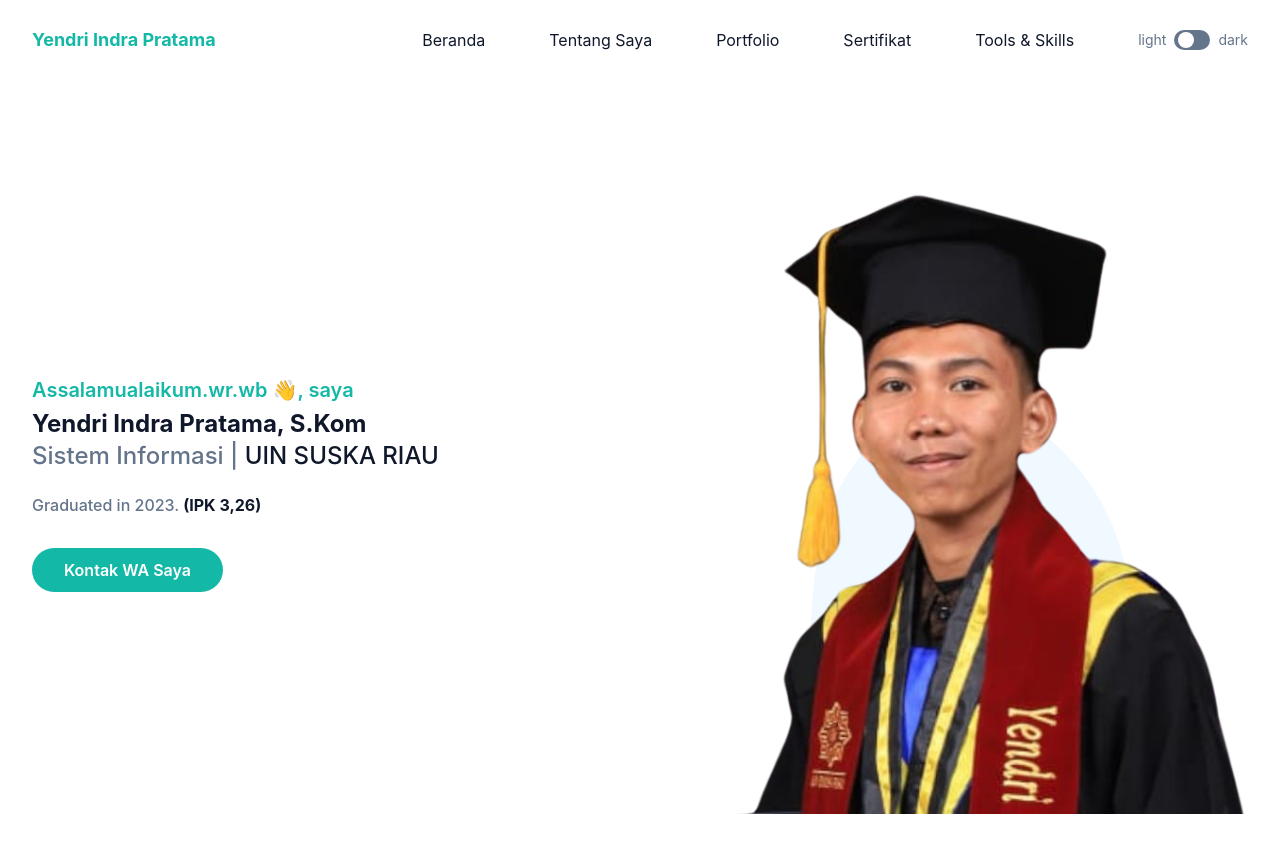
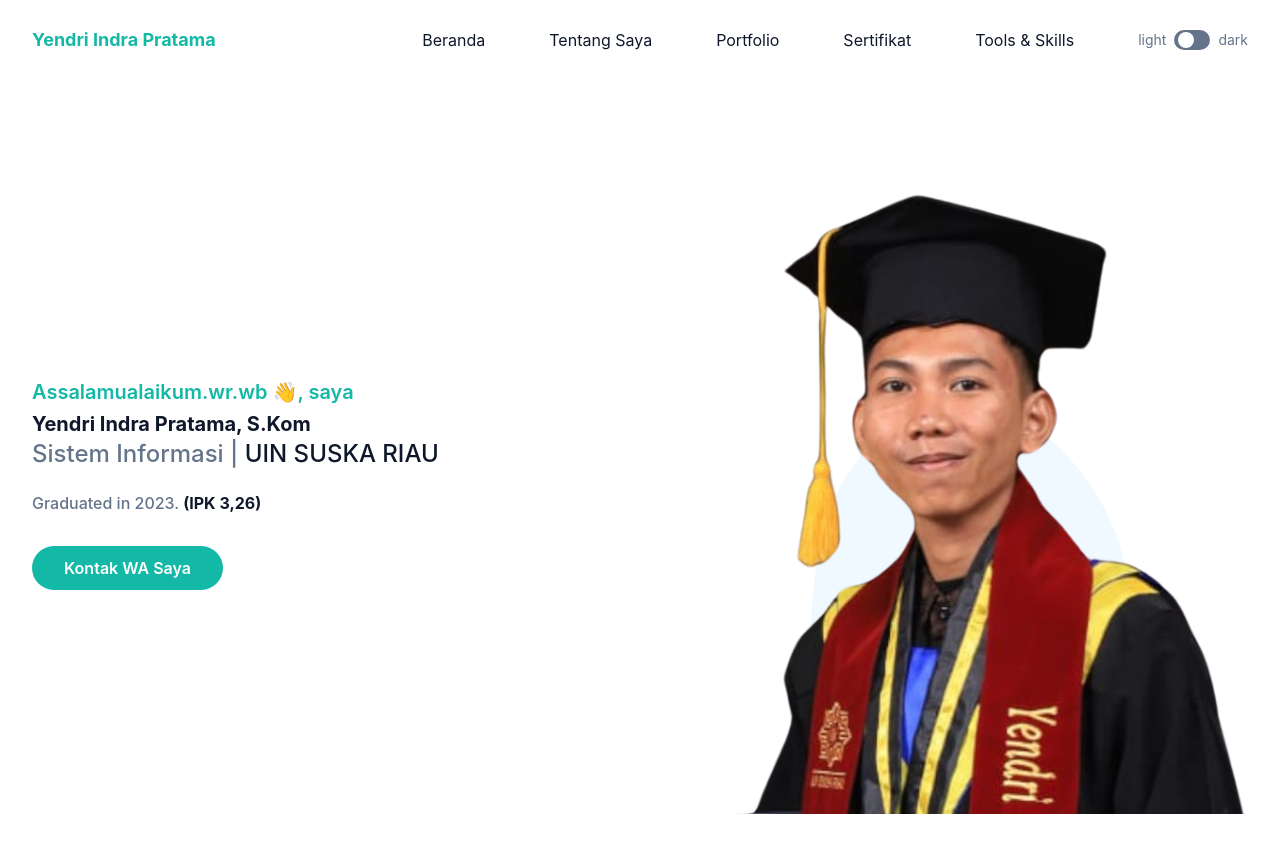
Before and after one commit to yendriindrapratama/portfolio, a website: page index.html in a window 1280 px wide. Shown: the top 867 px of the page. Drawn offline with Linux system fonts and the light colour scheme.

Commit message:
index.html

```diff
--- a/index.html
+++ b/index.html
@@ -75,7 +75,7 @@
       <div class="container">
         <div class="flex flex-wrap">
           <div class="w-full self-center px-4 lg:w-1/2">
-            <h1 class="text-base font-semibold text-primary md:text-xl">Assalamualaikum.wr.wb 👋, saya <span class="mt-1 block text-2xl font-bold text-dark dark:text-white lg:text-2xl">Yendri Indra Pratama, S.Kom</span></h1>
+            <h1 class="text-base font-semibold text-primary md:text-xl">Assalamualaikum.wr.wb 👋, saya <span class="mt-1 block text-1xl font-bold text-dark dark:text-white lg:text-1xl">Yendri Indra Pratama, S.Kom</span></h1>
             <h2 class="mb-5 text-lg font-medium text-secondary lg:text-2xl">Sistem Informasi | <span class="text-dark dark:text-white">UIN SUSKA RIAU</span></h2>
             <p class="mb-10 font-medium leading-relaxed text-secondary">Graduated in 2023. <span class="font-bold text-dark dark:text-white">(IPK 3,26)</span></p>
 
```
